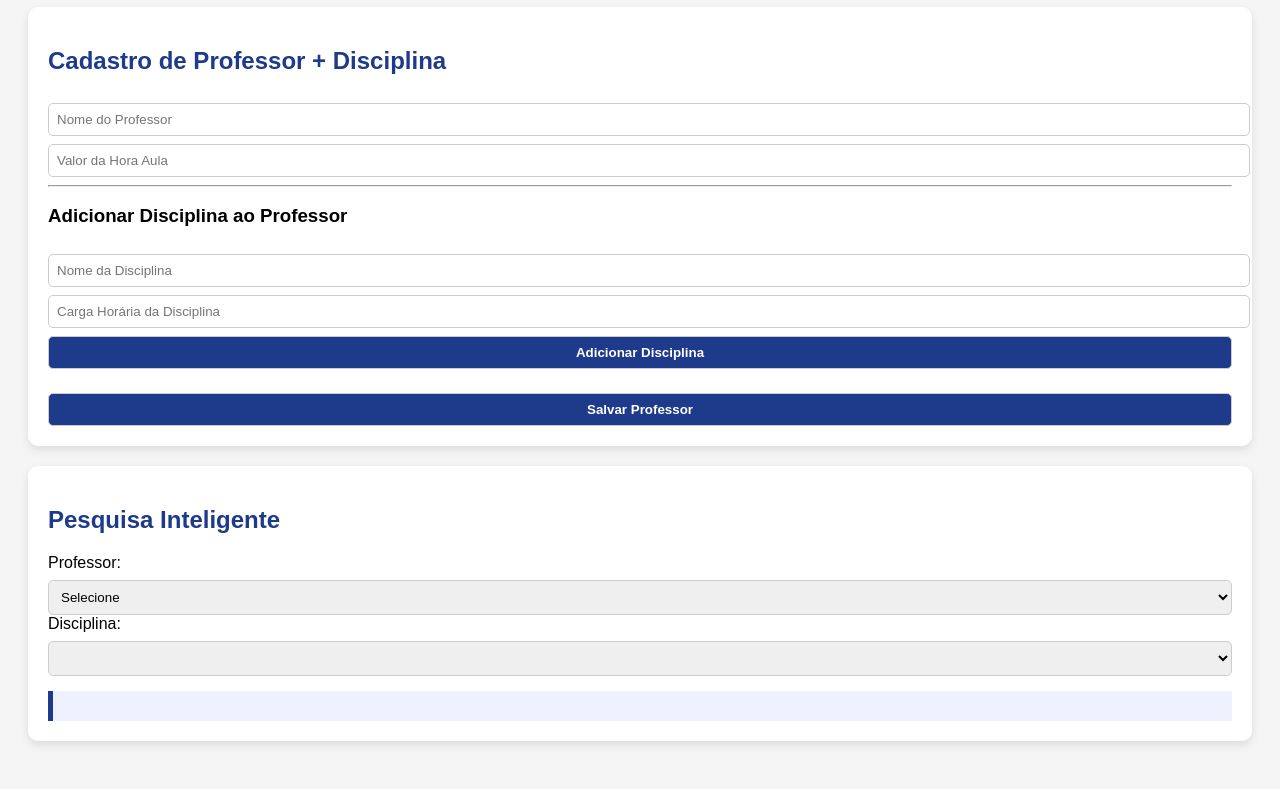
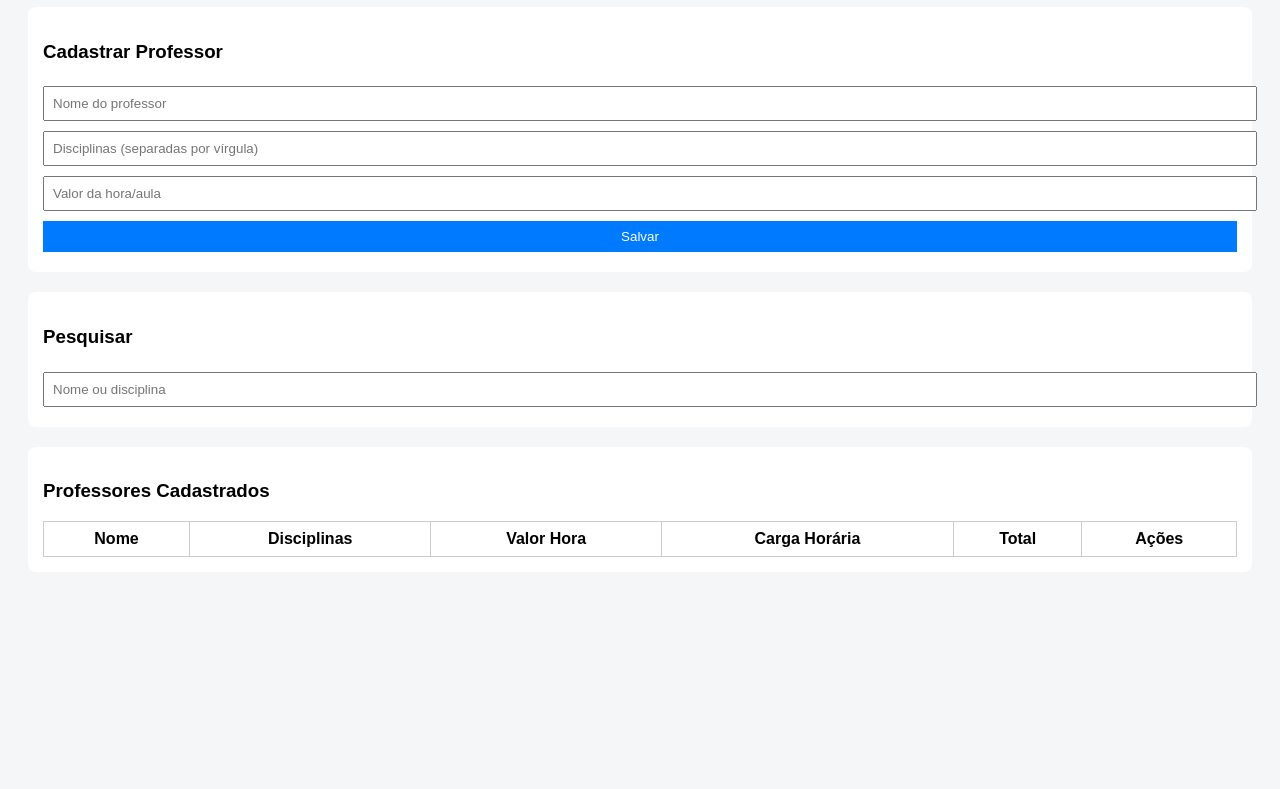
Before and after one commit to matheuscetiqt/Cadastro-de-Professores-SENAI-CETIQT, a plain HTML site: page index.html in a window 1280 px wide. Shown: the part 101-890 px from the top of the page. After the commit the page ends 800 px from the top, so only its background shows below. Drawn offline with Linux system fonts and the light colour scheme.

Commit message:
Update index.html

```diff
--- a/index.html
+++ b/index.html
@@ -2,120 +2,167 @@
 <html lang="pt-BR">
 <head>
 <meta charset="UTF-8">
-<title>Sistema de Professores</title>
+<title>Gestão de Professores</title>
 <style>
-body { font-family: Arial; background:#f5f5f5; padding:20px; }
-.box { background:white; padding:20px; border-radius:10px; margin-bottom:20px; box-shadow:0 4px 10px rgba(0,0,0,0.1);}
-input, select, button { width:100%; padding:8px; margin-top:8px; border-radius:5px; border:1px solid #ccc; }
-button { background:#1e3a8a; color:white; font-weight:bold; cursor:pointer; }
-.resultado { background:#eef2ff; padding:15px; margin-top:15px; border-left:5px solid #1e3a8a;}
-h2 { color:#1e3a8a; }
+body {
+  font-family: Arial, sans-serif;
+  background: #f4f6f8;
+  padding: 20px;
+}
+h1 { text-align: center; }
+.card {
+  background: #fff;
+  padding: 15px;
+  border-radius: 8px;
+  margin-bottom: 20px;
+}
+input, button {
+  padding: 8px;
+  margin: 5px 0;
+  width: 100%;
+}
+button {
+  background: #007bff;
+  color: white;
+  border: none;
+  cursor: pointer;
+}
+button:hover { background: #0056b3; }
+table {
+  width: 100%;
+  border-collapse: collapse;
+}
+th, td {
+  padding: 8px;
+  border: 1px solid #ccc;
+  text-align: center;
+}
+.actions button {
+  margin: 2px;
+}
 </style>
 </head>
+
 <body>
 
-<h1>Sistema Inteligente de Professores</h1>
+<h1>Gestão de Professores</h1>
 
-<div class="box">
-<h2>Cadastro de Professor + Disciplina</h2>
-<input type="text" id="profNome" placeholder="Nome do Professor">
-<input type="number" id="profValor" placeholder="Valor da Hora Aula">
-
-<hr>
-
-<h3>Adicionar Disciplina ao Professor</h3>
-<input type="text" id="discNome" placeholder="Nome da Disciplina">
-<input type="number" id="discCarga" placeholder="Carga Horária da Disciplina">
-<button onclick="adicionarDisciplinaTemp()">Adicionar Disciplina</button>
-
-<ul id="listaDisciplinasTemp"></ul>
-
-<button onclick="salvarProfessor()">Salvar Professor</button>
+<div class="card">
+<h3>Cadastrar Professor</h3>
+<input id="nome" placeholder="Nome do professor">
+<input id="disciplinas" placeholder="Disciplinas (separadas por vírgula)">
+<input id="valorHora" type="number" placeholder="Valor da hora/aula">
+<button onclick="salvarProfessor()">Salvar</button>
 </div>
 
-<div class="box">
-<h2>Pesquisa Inteligente</h2>
-<label>Professor:</label>
-<select id="pesquisaProfessor" onchange="carregarDisciplinasProfessor()"></select>
+<div class="card">
+<h3>Pesquisar</h3>
+<input id="pesquisa" placeholder="Nome ou disciplina" onkeyup="listarProfessores()">
+</div>
 
-<label>Disciplina:</label>
-<select id="pesquisaDisciplina" onchange="calcularValor()"></select>
-
-<div id="resultadoFinal" class="resultado"></div>
+<div class="card">
+<h3>Professores Cadastrados</h3>
+<table>
+<thead>
+<tr>
+<th>Nome</th>
+<th>Disciplinas</th>
+<th>Valor Hora</th>
+<th>Carga Horária</th>
+<th>Total</th>
+<th>Ações</th>
+</tr>
+</thead>
+<tbody id="tabela"></tbody>
+</table>
 </div>
 
 <script>
 let professores = JSON.parse(localStorage.getItem("professores")) || [];
-let disciplinasTemp = [];
+let editIndex = null;
 
-window.onload = atualizarSelectProfessores;
+function salvarProfessor() {
+  const nome = document.getElementById("nome").value;
+  const disciplinas = document.getElementById("disciplinas").value.split(",");
+  const valorHora = parseFloat(document.getElementById("valorHora").value);
 
-function salvarStorage() {
-    localStorage.setItem("professores", JSON.stringify(professores));
+  if (!nome || !disciplinas || !valorHora) return alert("Preencha todos os campos");
+
+  const professor = { nome, disciplinas, valorHora };
+
+  if (editIndex !== null) {
+    professores[editIndex] = professor;
+    editIndex = null;
+  } else {
+    professores.push(professor);
+  }
+
+  localStorage.setItem("professores", JSON.stringify(professores));
+  limparCampos();
+  listarProfessores();
 }
 
-function adicionarDisciplinaTemp() {
-    const nome = discNome.value;
-    const carga = parseInt(discCarga.value);
-    if(!nome || isNaN(carga)) return alert("Preencha disciplina corretamente!");
+function listarProfessores() {
+  const filtro = document.getElementById("pesquisa").value.toLowerCase();
+  const tabela = document.getElementById("tabela");
+  tabela.innerHTML = "";
 
-    disciplinasTemp.push({ nome, carga });
-    listaDisciplinasTemp.innerHTML += `<li>${nome} - ${carga}h</li>`;
-    discNome.value = discCarga.value = "";
+  professores.forEach((p, i) => {
+    if (
+      p.nome.toLowerCase().includes(filtro) ||
+      p.disciplinas.join(",").toLowerCase().includes(filtro)
+    ) {
+      tabela.innerHTML += `
+        <tr>
+          <td>${p.nome}</td>
+          <td>${p.disciplinas.join(", ")}</td>
+          <td>R$ ${p.valorHora.toFixed(2)}</td>
+          <td>
+            <input type="number" id="ch${i}" placeholder="Horas">
+          </td>
+          <td>
+            <button onclick="calcular(${i})">Calcular</button>
+            <span id="total${i}"></span>
+          </td>
+          <td class="actions">
+            <button onclick="editar(${i})">Editar</button>
+            <button onclick="excluir(${i})" style="background:red">Excluir</button>
+          </td>
+        </tr>
+      `;
+    }
+  });
 }
 
-function salvarProfessor() {
-    const nome = profNome.value;
-    const valorHora = parseFloat(profValor.value);
-
-    if(!nome || isNaN(valorHora) || disciplinasTemp.length === 0)
-        return alert("Preencha tudo!");
-
-    professores.push({ nome, valorHora, disciplinas: disciplinasTemp });
-    salvarStorage();
-    atualizarSelectProfessores();
-
-    profNome.value = profValor.value = "";
-    listaDisciplinasTemp.innerHTML = "";
-    disciplinasTemp = [];
+function calcular(i) {
+  const horas = document.getElementById(`ch${i}`).value;
+  if (!horas) return alert("Informe a carga horária");
+  const total = horas * professores[i].valorHora;
+  document.getElementById(`total${i}`).innerText = `R$ ${total.toFixed(2)}`;
 }
 
-function atualizarSelectProfessores() {
-    pesquisaProfessor.innerHTML = "<option value=''>Selecione</option>";
-    professores.forEach((p,i) => {
-        pesquisaProfessor.innerHTML += `<option value="${i}">${p.nome}</option>`;
-    });
+function editar(i) {
+  document.getElementById("nome").value = professores[i].nome;
+  document.getElementById("disciplinas").value = professores[i].disciplinas.join(",");
+  document.getElementById("valorHora").value = professores[i].valorHora;
+  editIndex = i;
 }
 
-function carregarDisciplinasProfessor() {
-    const index = pesquisaProfessor.value;
-    const prof = professores[index];
-    pesquisaDisciplina.innerHTML = "<option value=''>Selecione</option>";
-
-    if(!prof) return;
-
-    prof.disciplinas.forEach((d,i) => {
-        pesquisaDisciplina.innerHTML += `<option value="${i}">${d.nome}</option>`;
-    });
+function excluir(i) {
+  if (confirm("Deseja excluir este professor?")) {
+    professores.splice(i, 1);
+    localStorage.setItem("professores", JSON.stringify(professores));
+    listarProfessores();
+  }
 }
 
-function calcularValor() {
-    const pIndex = pesquisaProfessor.value;
-    const dIndex = pesquisaDisciplina.value;
+function limparCampos() {
+  document.getElementById("nome").value = "";
+  document.getElementById("disciplinas").value = "";
+  document.getElementById("valorHora").value = "";
+}
 
-    const prof = professores[pIndex];
-    const disc = prof.disciplinas[dIndex];
-
-    const total = prof.valorHora * disc.carga;
-
-    resultadoFinal.innerHTML = `
-        <strong>Professor:</strong> ${prof.nome}<br>
-        <strong>Disciplina:</strong> ${disc.nome}<br>
-        <strong>Valor Hora:</strong> R$ ${prof.valorHora.toFixed(2)}<br>
-        <strong>Carga Horária:</strong> ${disc.carga}h<br>
-        <h3>💰 Valor Total: R$ ${total.toFixed(2)}</h3>
-    `;
-}
+listarProfessores();
 </script>
 
 </body>
```
